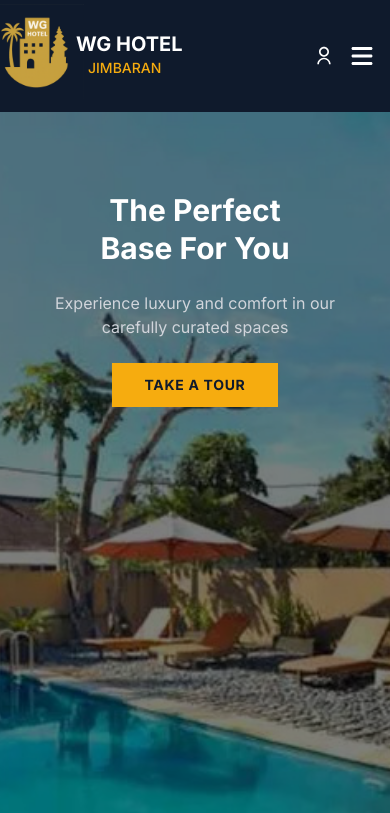
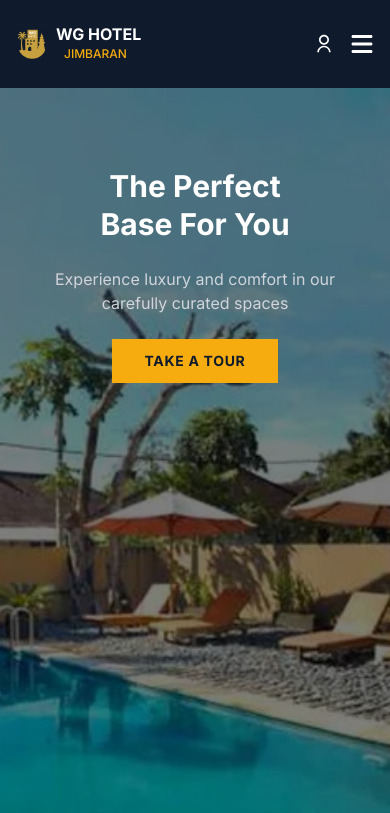
Before and after one commit to lananxagst/wangobel-hotel, a React (Vite) app in the folder frontend/: page / in a window 390 px wide. Shown: the top 813 px of the page. Built offline with nearby package versions, Linux system fonts and the light colour scheme; no server answers.

Commit message:
fixing logo on header while access in small screen or mobile devices

```diff
--- a/frontend/src/components/Header.jsx
+++ b/frontend/src/components/Header.jsx
@@ -37,17 +37,17 @@ const Header = () => {
       <header className="w-full bg-primary text-white">
         <div className="max-w-container mx-auto px-4 py-6 flex justify-between items-center">
           {/* LOGO  */}
-          <Link to={"/"} className="flex items-center -ml-3 gap-2">
+          <Link to={"/"} className="flex items-center -ml-1 md:-ml-3 gap-1 md:gap-2">
             <img
               src={logo}
               alt="WG Hotel Logo"
-              className="h-16 w-auto hover:opacity-90 transition-opacity scale-150 -translate-y-1 gap-2"
+              className="h-10 sm:h-12 md:h-14 lg:h-16 w-auto hover:opacity-90 transition-opacity md:scale-125 lg:scale-150 md:-translate-y-1"
             />
             <div className="flex flex-col">
-              <span className="text-xl font-bold leading-none">
+              <span className="text-base sm:text-lg md:text-xl font-bold leading-none">
                 WG HOTEL
               </span>
-              <span className="text-sm font-medium text-secondary mt-1 ml-3">
+              <span className="text-xs sm:text-sm font-medium text-secondary mt-1 ml-2 md:ml-3">
                 JIMBARAN
               </span>
             </div>
```
